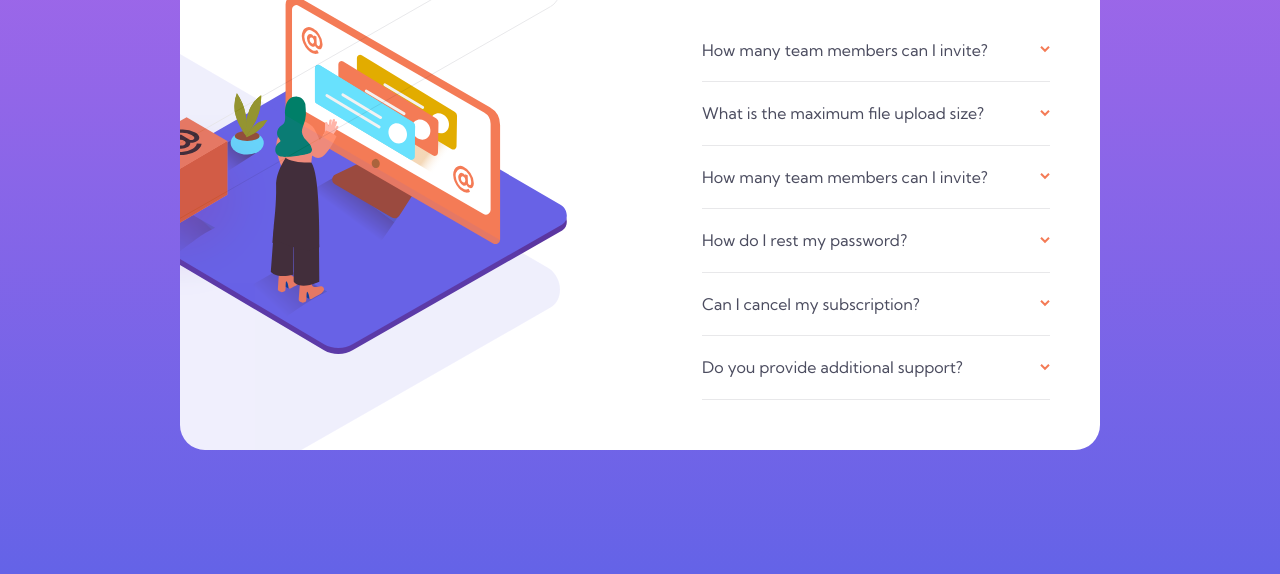
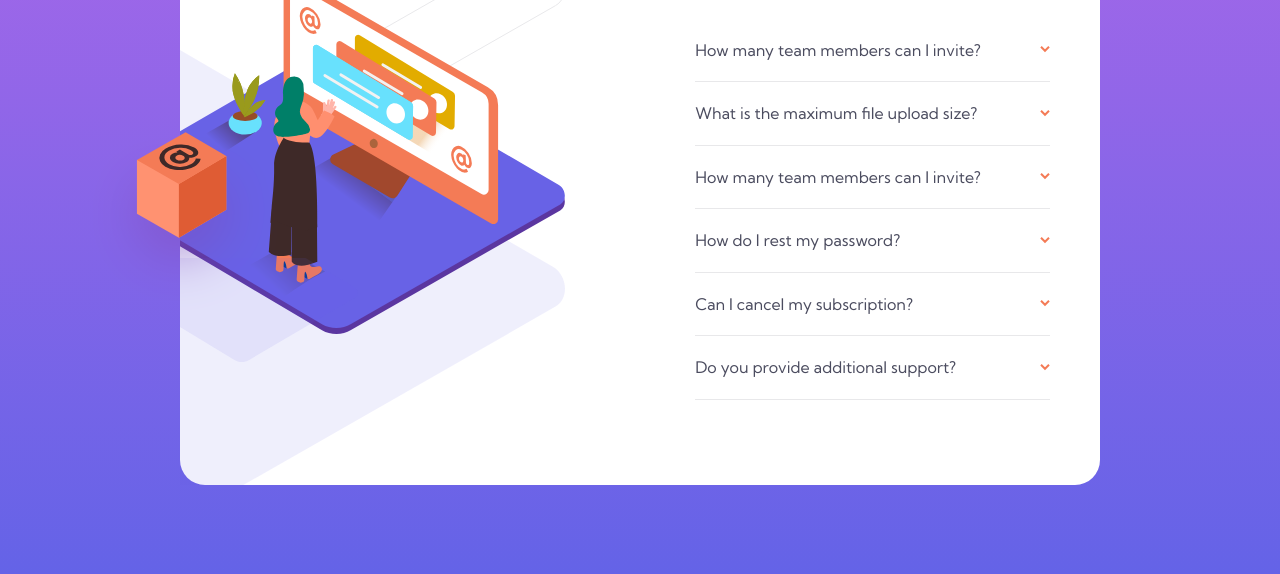
Before and after one commit to stefanmeza94/05-Accordion, a plain HTML site: page index.html in a window 1280 px wide. Shown: the part 226-800 px from the top of the page. Drawn offline with Linux system fonts and the light colour scheme.

Commit message:
all done

```diff
--- a/style.css
+++ b/style.css
@@ -35,6 +35,7 @@ body {
 }
 
 .image_itself {
+  /* border: 1px solid black; */
   background-image: url('./images/illustration-woman-online-mobile.svg');
   width: 270px;
   height: 182px;
@@ -123,31 +124,43 @@ body {
     display: flex;
     justify-content: center;
     align-items: center;
+    /* overflow: hidden; */
+  }
+
+  .accordion_container::after {
+    content: url('./images/illustration-box-desktop.svg');
+    position: absolute;
+    left: -94px;
+    top: 58%;
+    transform: translateY(-50%);
+  }
+
+  .image_container {
+    height: 621px;
+    position: relative;
     overflow: hidden;
+    z-index: 0;
+  }
+
+  .image_container.height {
+    height: 621px;
+  }
+
+  .image_container::after {
+    content: url('/images/bg-pattern-desktop.svg');
+    position: absolute;
+    top: -250px;
+    left: -580px;
+    z-index: -10;
   }
 
   .image_itself {
     background-image: url('./images/illustration-woman-online-desktop.svg');
     position: relative;
-    top: 50%;
+    top: 18%;
     left: 32%;
     width: 472px;
     height: 359px;
-  }
-
-  .image_itself::after {
-    content: url('./images/bg-pattern-desktop.svg');
-    position: absolute;
-    width: 100%;
-    top: -380px;
-    left: -500px;
-  }
-
-  .image_itself::before {
-    content: url('./images/illustration-box-desktop.svg');
-    position: absolute;
-    top: 120px;
-    left: -8px;
   }
 
   .accordion_wrapper {
```
